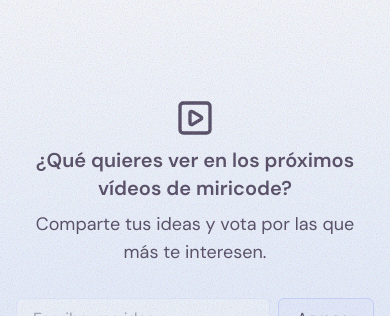
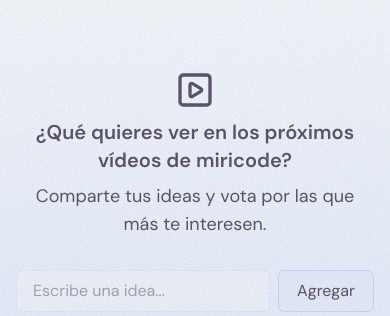
Before and after one commit to miriamsobrino/vote-ideas-app, a React (Vite) app: page / in a window 390 px wide. Shown: the part 174-490 px from the top of the page. Built offline with nearby package versions, Linux system fonts and the light colour scheme; no server answers; the database is empty.

Commit message:
fix height screen

```diff
--- a/src/App.tsx
+++ b/src/App.tsx
@@ -68,7 +68,7 @@
   return (
     <>
       <Header openDialog={openDialog} />
-      <main className="px-4 lg:px-0 flex flex-col justify-center items-center min-h-screen gap-8">
+      <main className="px-4 lg:px-0 py-20 lg:py-0 flex flex-col justify-center items-center min-h-screen gap-8 flex-1">
         {isOpen && (
           <>
             <div
@@ -78,7 +78,7 @@
             <Dialog closeDialog={closeDialog} />
           </>
         )}
-        <div className="flex flex-col gap-2 items-center text-center mt-14 lg:mt-0">
+        <div className="flex flex-col gap-2 items-center text-center">
           <SquarePlay size={40} />
           <h1 className=" text-xl lg:text-3xl font-semibold  text-center flex items-center">
             ¿Qué quieres ver en los próximos vídeos de miricode?
@@ -119,7 +119,7 @@
             </p>
           )}
           {ideas.length > 0 && (
-            <div className="flex gap-2 mt-4 items-center justify-center mb-20">
+            <div className="flex gap-2 mt-4 items-center justify-center">
               <Button
                 onClick={() => setCurrentPage((prev) => Math.max(prev - 1, 1))}
                 disabled={currentPage === 1}
--- a/src/index.css
+++ b/src/index.css
@@ -13,6 +13,7 @@
   width: 100%;
   font-family: "DM Sans", sans-serif;
   color: #4a405c;
+  overflow: hidden;
 }
 
 body::before {
```
